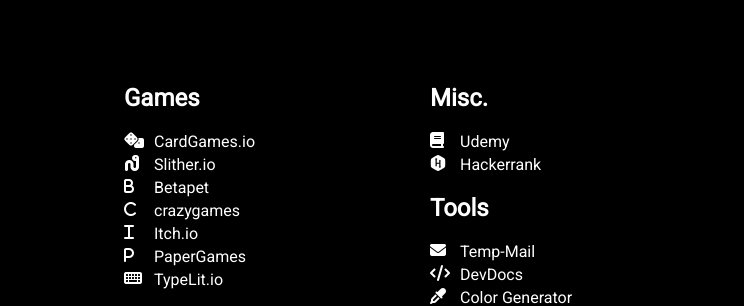
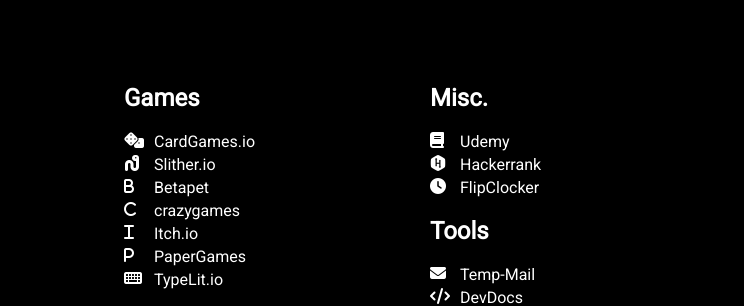
Before and after one commit to uraxxx/startpage, a plain HTML site: page home.html in a window 1280 px wide. Shown: the top 306 px of the page, 536-1280 px from the left. Drawn offline with Linux system fonts and the light colour scheme.

```diff
--- a/home.html
+++ b/home.html
@@ -280,6 +280,11 @@
           <div class="lbl">
             <a href="https://www.hackerrank.com/dashboard">Hackerrank</a>
           </div>
+
+          <div class="ico"><i class="fa-solid fa-clock"></i></div>
+          <div class="lbl">
+            <a href="https://flipclocker.com/">FlipClocker</a>
+          </div>
     </div>
     <h2>Tools</h2>
     <div class="rows">
```
